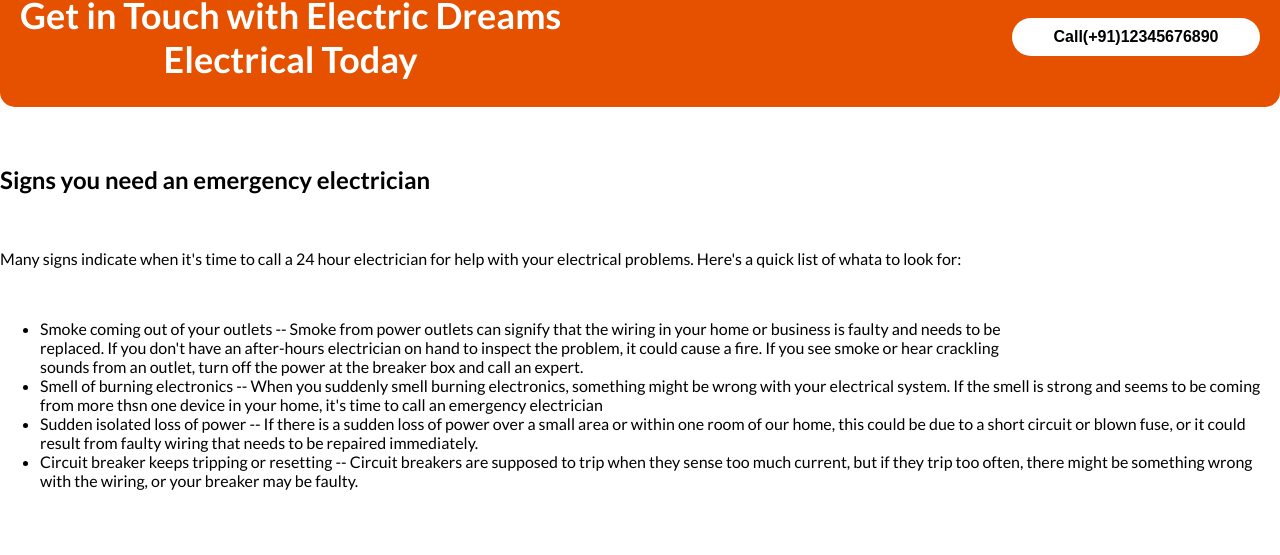
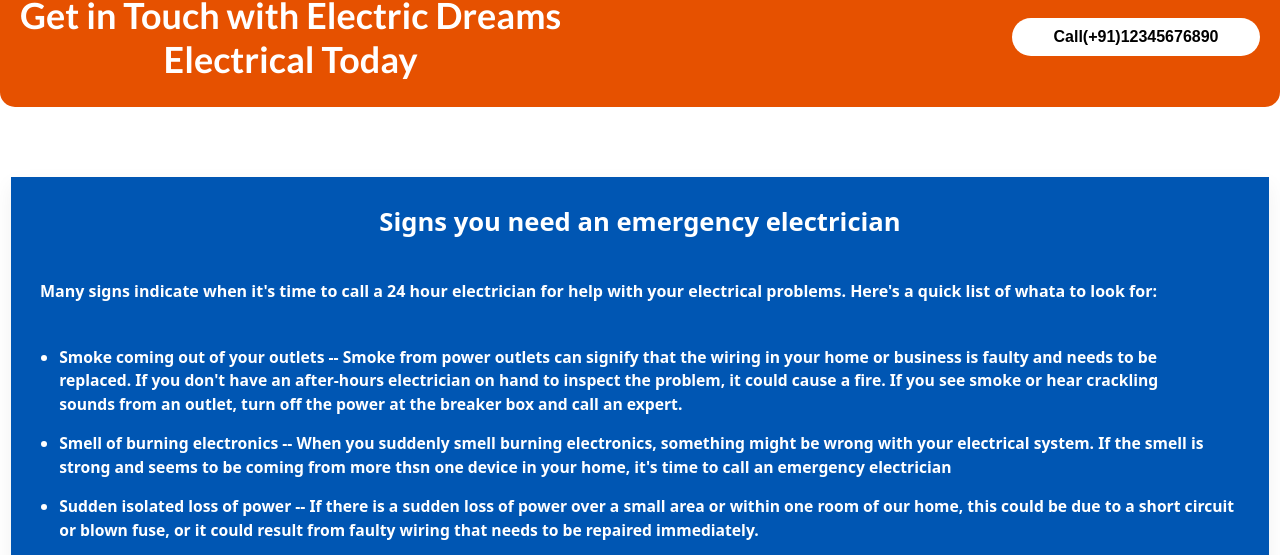
Before and after one commit to sandhyav22/Electrical-Service, a plain HTML site: page emergency.html in a window 1280 px wide. Shown: the part 2360-2915 px from the top of the page. Drawn offline with Linux system fonts and the light colour scheme.

Commit message:
Update style.css

```diff
--- a/style.css
+++ b/style.css
@@ -798,7 +798,7 @@
         text-align: left;
       }
     }
-.text-box{
+.text-box1{
   max-width: 1200px;
   margin: 2rem auto;
   padding: 1.6rem 1.8rem;
@@ -810,7 +810,7 @@
 }
 
 /* Heading */
-.text-box h2{
+.text-box1 h2{
   margin: 0 0 0.6rem 0;   /* space below heading */
   font-size: 1.6rem;
   color: white;
@@ -819,7 +819,7 @@
 }
 
 /* Paragraph immediately below heading */
-.text-box p{
+.text-box1 p{
   margin: 0 0 1rem 0;     /* space below paragraph */
   font-size: 1rem;
   color: white;
@@ -827,12 +827,12 @@
 }
 
 /* List */
-.text-box ul{
+.text-box1 ul{
   margin: 0;
   padding-left: 1.2rem;
 }
 
-.text-box li{
+.text-box1 li{
   margin-bottom: 1rem;
   font-size: 0.98rem;
   color: white;
```
